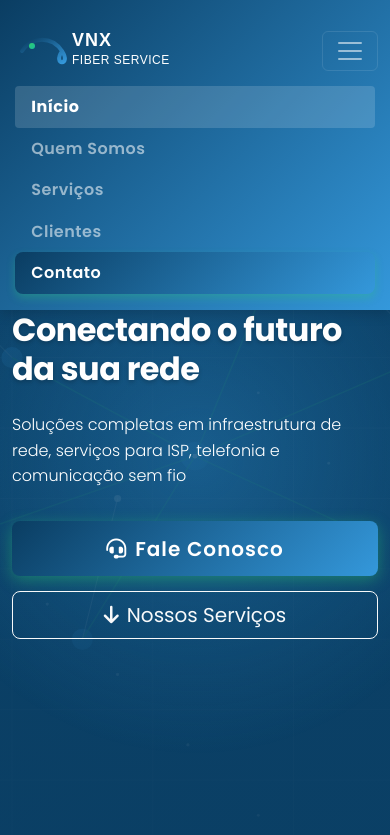
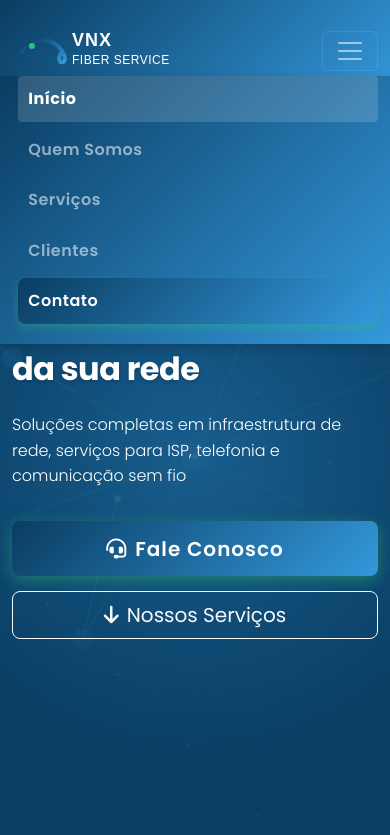
Before and after one commit to vnxfiber/vnx-serv, a PHP site: page / in a window 390 px wide, after a click that opens the changed part; the page is wider, and only the part inside the window is pictured. Shown: the top 835 px of that part. Run offline with PHP 8.4, Linux system fonts and the light colour scheme.

Commit message:
fix: corrige overflow do menu mobile e remove arquivos de clientes não utilizados

```diff
--- a/styles/main.css
+++ b/styles/main.css
@@ -14,6 +14,8 @@ body {
     padding-top: 76px;
     line-height: 1.6;
     background-color: #f8f9fa;
+    overflow-x: hidden;
+    max-width: 100%;
 }
 
 /* Header */
@@ -927,3 +929,39 @@ footer a:hover {
 .navbar-scrolled {
     background: rgba(10, 61, 98, 0.95) !important;
 }
+
+/* Mobile Menu Fixes */
+@media (max-width: 991.98px) {
+    .navbar-collapse {
+        position: fixed;
+        top: 76px;
+        left: 0;
+        padding-left: 15px;
+        padding-right: 15px;
+        padding-bottom: 15px;
+        width: 100%;
+        height: auto;
+        background: var(--gradient-primary);
+        box-shadow: 0 4px 12px rgba(0,0,0,0.15);
+        z-index: 1000;
+        max-width: 100%;
+        overflow-x: hidden;
+    }
+
+    .navbar-nav {
+        max-width: 100%;
+        margin-left: 0 !important;
+        margin-right: 0 !important;
+    }
+
+    .navbar-nav .nav-item {
+        width: 100%;
+        margin-bottom: 5px;
+    }
+
+    .navbar-nav .nav-link {
+        padding: 10px !important;
+        width: 100%;
+        display: block;
+    }
+}
```
Also changed, not shown: assets/clients/client1.svg (deleted), assets/clients/client2.svg (deleted), assets/clients/client3.svg (deleted), assets/clients/client4.svg (deleted), assets/clients/client5.svg (deleted).
